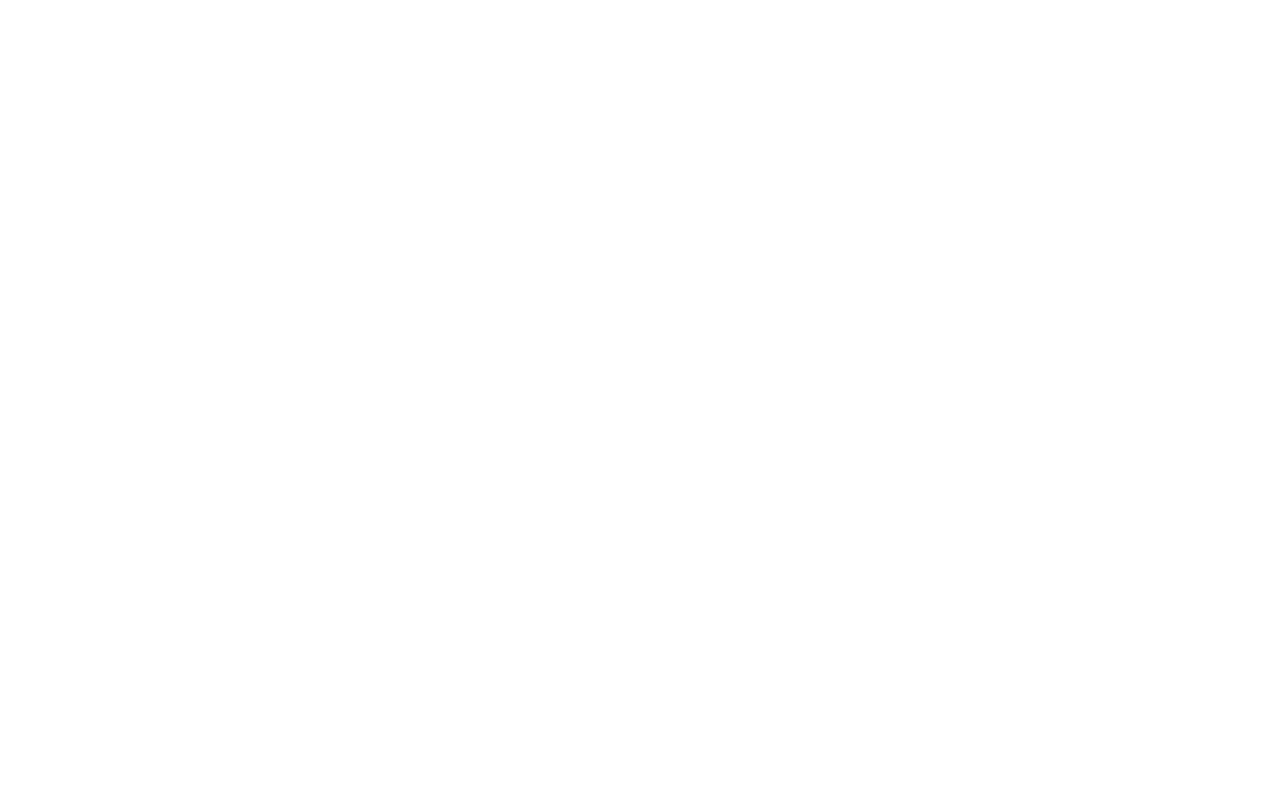
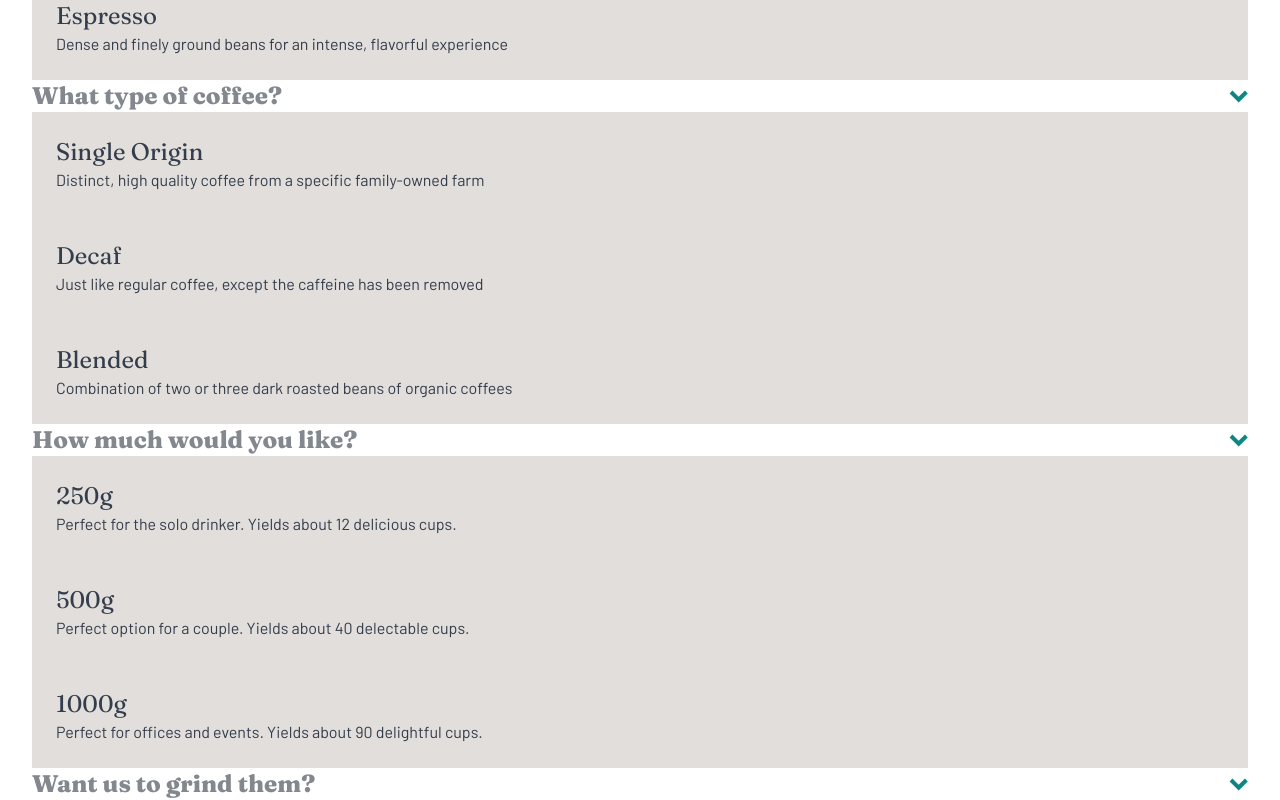
Before and after one commit to Mokalbari/coffee-roaster, a React (Vite) app: page / in a window 1280 px wide. Shown: the part 1820-2620 px from the top of the page. Before the commit the page ends 1676 px from the top, so only its background shows below. Built offline with nearby package versions, Linux system fonts and the light colour scheme.

Commit message:
add Form steps

```diff
--- /dev/null
+++ b/src/components/FormStep.tsx
@@ -0,0 +1,33 @@
+import { useState } from "react"
+import Container from "./Container"
+import FormTitle from "./FormTitle"
+import SubscriptionCard from "./SubscriptionCard"
+import type { CoffeeType } from "../lib/subscriptionArray"
+
+type Props = {
+  coffeeArray: CoffeeType[]
+}
+
+const FormStep = ({ coffeeArray }: Props) => {
+  const [selected, setSelected] = useState<string | null>(null)
+  const handleSelect = (name: string) => () => setSelected(name)
+
+  return (
+    <Container>
+      <FormTitle sectionTitle={coffeeArray[0].section} />
+      {coffeeArray.map(coffee => (
+        <SubscriptionCard
+          onClick={handleSelect(coffee.type)}
+          key={coffee.id}
+          title={coffee.type}
+          value={coffee.type}
+          name="coffee-brewing"
+          text={coffee.description}
+          selected={coffee.type === selected}
+        />
+      ))}
+    </Container>
+  )
+}
+
+export default FormStep
--- /dev/null
+++ b/src/components/FormTitle.tsx
@@ -0,0 +1,16 @@
+import arrowIcon from "../assets/plan/desktop/icon-arrow.svg"
+
+type Props = {
+  sectionTitle: string
+}
+
+const FormTitle = ({ sectionTitle }: Props) => {
+  return (
+    <div className="flex items-center justify-between font-serif text-2xl font-extrabold text-neutral-grey">
+      <h2>{sectionTitle}</h2>
+      <img src={arrowIcon} alt="expand the menu" />
+    </div>
+  )
+}
+
+export default FormTitle
--- /dev/null
+++ b/src/components/SubscriptionCard.tsx
@@ -0,0 +1,39 @@
+type Props = {
+  key: number
+  title: string
+  value: string
+  text: string
+  name: string
+  selected: boolean
+  onClick: () => void
+}
+
+const SubscriptionCard = ({
+  title,
+  value,
+  text,
+  name,
+  selected,
+  onClick,
+}: Props) => {
+  return (
+    <div
+      className={`p-6 hover:bg-accent-secondary ${selected ? "bg-accent-primary text-neutral-white" : "bg-neutral-lightgrey"}`}
+      onClick={onClick}
+    >
+      <h3 className="font-serif text-2xl">{title}</h3>
+      <label>
+        <input
+          className="hidden"
+          type="radio"
+          name={name}
+          value={value}
+          checked={selected}
+        />
+        {text}
+      </label>
+    </div>
+  )
+}
+
+export default SubscriptionCard
--- /dev/null
+++ b/src/lib/subscriptionArray.ts
@@ -0,0 +1,120 @@
+export type CoffeeType = {
+  id: number
+  type: string
+  description: string
+  section: string
+}
+
+export const coffeeBrewing: CoffeeType[] = [
+  {
+    id: 1,
+    type: "Capsule",
+    description: "Compatible with Nespresso systems and similar brewers",
+    section: "How do you drink your coffee?",
+  },
+  {
+    id: 2,
+    type: "Filter",
+    description:
+      "For pour over or drip methods like Aeropress, Chemex, and V60",
+    section: "How do you drink your coffee?",
+  },
+  {
+    id: 3,
+    type: "Espresso",
+    description:
+      "Dense and finely ground beans for an intense, flavorful experience",
+    section: "How do you drink your coffee?",
+  },
+]
+
+export const coffeeTypes: CoffeeType[] = [
+  {
+    id: 1,
+    type: "Single Origin",
+    description:
+      "Distinct, high quality coffee from a specific family-owned farm",
+    section: "What type of coffee?",
+  },
+  {
+    id: 2,
+    type: "Decaf",
+    description:
+      "Just like regular coffee, except the caffeine has been removed",
+    section: "What type of coffee?",
+  },
+  {
+    id: 3,
+    type: "Blended",
+    description:
+      "Combination of two or three dark roasted beans of organic coffees",
+    section: "What type of coffee?",
+  },
+]
+
+export const coffeeQuantities: CoffeeType[] = [
+  {
+    id: 1,
+    type: "250g",
+    description:
+      "Perfect for the solo drinker. Yields about 12 delicious cups.",
+    section: "How much would you like?",
+  },
+  {
+    id: 2,
+    type: "500g",
+    description:
+      "Perfect option for a couple. Yields about 40 delectable cups.",
+    section: "How much would you like?",
+  },
+  {
+    id: 3,
+    type: "1000g",
+    description:
+      "Perfect for offices and events. Yields about 90 delightful cups.",
+    section: "How much would you like?",
+  },
+]
+
+export const coffeeGrindOptions: CoffeeType[] = [
+  {
+    id: 1,
+    type: "Wholebean",
+    description: "Best choice if you cherish the full sensory experience",
+    section: "Want us to grind them?",
+  },
+  {
+    id: 2,
+    type: "Filter",
+    description:
+      "For drip or pour-over coffee methods such as V60 or Aeropress",
+    section: "Want us to grind them?",
+  },
+  {
+    id: 3,
+    type: "Cafetiére",
+    description: "Course ground beans specially suited for french press coffee",
+    section: "Want us to grind them?",
+  },
+]
+
+export const coffeeDeliveryOptions: CoffeeType[] = [
+  {
+    id: 1,
+    type: "Every week",
+    description: "$7.20 per shipment. Includes free first-class shipping.",
+    section: "How often should we deliver?",
+  },
+  {
+    id: 2,
+    type: "Every 2 weeks",
+    description: "$9.60 per shipment. Includes free priority shipping.",
+    section: "How often should we deliver?",
+  },
+  {
+    id: 3,
+    type: "Every month",
+    description: "$12.00 per shipment. Includes free priority shipping.",
+    section: "How often should we deliver?",
+  },
+]
--- a/src/pages/PlanPage.tsx
+++ b/src/pages/PlanPage.tsx
@@ -1,11 +1,26 @@
 import PlanHero from "../components/PlanHero"
 import PlanSelection from "../components/PlanSelectionLayout"
+import FormStep from "../components/FormStep"
+import {
+  coffeeBrewing,
+  coffeeTypes,
+  coffeeQuantities,
+  coffeeGrindOptions,
+  coffeeDeliveryOptions,
+} from "../lib/subscriptionArray"
 
 const PlanPage = () => {
   return (
     <main>
       <PlanHero />
       <PlanSelection />
+      <form action="post">
+        <FormStep coffeeArray={coffeeBrewing} />
+        <FormStep coffeeArray={coffeeTypes} />
+        <FormStep coffeeArray={coffeeQuantities} />
+        <FormStep coffeeArray={coffeeGrindOptions} />
+        <FormStep coffeeArray={coffeeDeliveryOptions} />
+      </form>
     </main>
   )
 }
```
